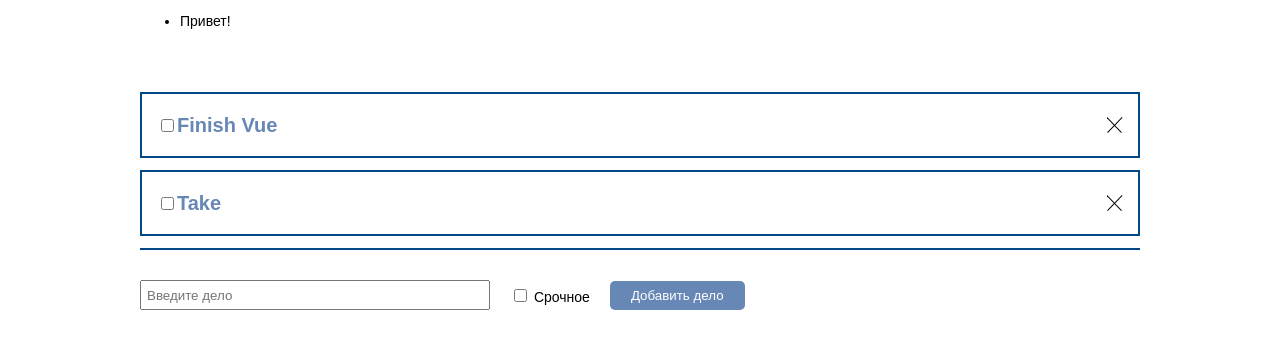
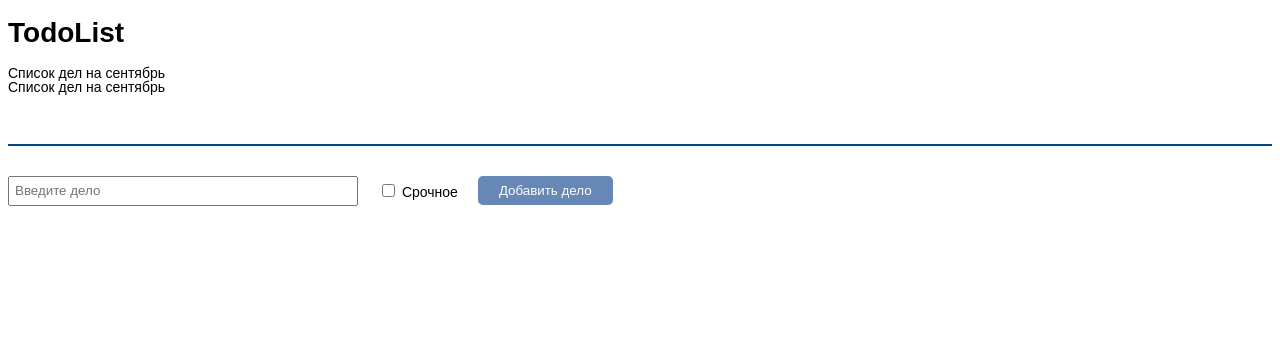
Before and after one commit to Pegasa-WQ/TodoList, a Vue app: page / in a window 1280 px wide. Shown: the top 348 px of the page. Built offline with nearby package versions, Linux system fonts and the light colour scheme.

Commit message:
add TodsLists

```diff
--- a/src/App.vue
+++ b/src/App.vue
@@ -1,26 +1,15 @@
 <template>
-  <div id="app" class="container">
-    <Todo />
-    <TodoList :onArray='onArray'/>
+  <div id="app">
+    <Header />
+    <router-view/>
   </div>
 </template>
 <script>
-import TodoList from './components/TodoList.vue'
-import Todo from './components/Todo.vue'
+import Header from './components/Header.vue'
 export default {
   name: 'app',
-  data () {
-    return {
-    }
-  },
   components: {
-    TodoList,
-    Todo
-  },
-  methods: {
-    onArray (data) {
-      console.log(data)
-    }
+    Header
   }
 }
 </script>
--- /dev/null
+++ b/src/components/Header.vue
@@ -0,0 +1,13 @@
+<template>
+  <header class="header">
+    <h1>TodoList</h1>
+    <div id="nav">
+    </div>
+  </header>
+</template>
+
+<script>
+export default {
+  name: 'Header'
+}
+</script>
--- a/src/components/Todo.vue
+++ /dev/null
@@ -1,33 +0,0 @@
-<template>
-<ul>
-<li>
-Привет!
-</li>
-</ul>
-</template>
-<script>
-export default {
-  data () {
-    return {
-      lists: [
-        {
-          todos: [
-            {
-              id: 0,
-              title: 'Finish Vue',
-              completed: false
-            },
-            {
-              id: 1,
-              title: 'Take',
-              completed: false
-            }
-          ]
-        }
-      ]
-    }
-  }
-}
-</script>
-<style scoped>
-</style>
--- /dev/null
+++ b/src/components/TodoItem.vue
@@ -0,0 +1,18 @@
+<template>
+  <div class="todo-item">
+    <input type="checkbox" v-model="todo.completed" />
+    <h2 class="title">
+      {{ todo.title }}
+    </h2>
+    <span> {{ todo.date }} </span>
+    <button class="remove-item" @click="$emit('remove-todo')"></button>
+  </div>
+</template>
+<script>
+export default {
+  name: 'TodoItem',
+  props: ['todo'],
+  methods: {
+  }
+}
+</script>
--- a/src/components/TodoList.vue
+++ b/src/components/TodoList.vue
@@ -1,14 +1,7 @@
 <template>
 <div class="todos">
-  <div v-for="(todo, index) in todos" :key="todo.id" class="todo-item" :class="{quickly: todo.active, ready: todo.completed}" :todoItem="todo">
-    <div class="todo-made">
-      <input type="checkbox" v-model="todo.completed">
-      <h2 class="title">
-        {{ todo.title }}
-      </h2>
-      <span> {{todo.date}} </span>
-    </div>
-    <button class="remove-item" @click="removeTodo(index); getArray(todo);"></button>
+  <div v-for="(todo, index) in todos" :key="todo.id" class="todo" :class="{quickly: todo.active, ready: todo.completed}">
+    <TodoItem v-bind:todo="todo" v-on:remove-todo='removeTodo(index)'/>
     </div>
   <div class="add-todo">
   <input ref="input" type="text" class="todo-inut" v-model="newTodo" @keyup.enter="addTodo" placeholder="Введите дело">
@@ -16,32 +9,25 @@
   <input id="checkbox" type="checkbox" v-model="check">
   Срочное
   </label>
-  <button class="button-todo" @click="addTodo(); getArray(todo);">Добавить дело</button>
+  <button class="button-todo" @click="addTodo()">Добавить дело</button>
   </div>
   </div>
 </template>
 <script>
+import TodoItem from './TodoItem.vue'
 export default {
-  props: ['onArray'],
+  name: 'Todolist',
+  components: {
+    TodoItem
+  },
+  props: ['todos'],
   data () {
     return {
       newTodo: '',
       check: false,
       idForTodo: 2,
       todoItem: '',
-      checkedCategories: false,
-      todos: [
-        {
-          id: 0,
-          title: 'Finish Vue',
-          completed: false
-        },
-        {
-          id: 1,
-          title: 'Take',
-          completed: false
-        }
-      ]
+      checkedCategories: false
     }
   },
   methods: {
@@ -68,16 +54,11 @@ export default {
       if (confirm(`Удалить дело "${this.todos[index].title}"?`)) {
         this.todos.splice(index, 1)
       }
-    },
-    getArray (todo) {
-      this.onArray([
-        todo
-      ])
     }
   }
 }
 </script>
-<style scoped>
+<style>
 .todos {
   display: flex;
   flex-direction: column;
@@ -97,7 +78,7 @@ export default {
   padding: 0;
   height: 500px;
 }
-.todo-item {
+.todo{
   display: flex;
   align-items: center;
   justify-content: space-between;
@@ -142,10 +123,6 @@ export default {
 .quickly {
   border: 2px solid rgb(165, 0, 52);
 }
-.todo-made {
-  display: flex;
-  align-items: center;
-}
 .ready {
     text-decoration: line-through;
     border: 2px solid green;
@@ -165,4 +142,8 @@ span {
   font-weight: 400;
   color: rgba(0, 73, 134);
 }
+.todo-item {
+  display: flex;
+  align-items: center;
+}
 </style>
--- /dev/null
+++ b/src/components/TodosLists.vue
@@ -0,0 +1,45 @@
+<template>
+<div>
+  <div v-for="item in dela" :key="item.id" @click="$emit('send', item.todos)">
+  {{ item.title }}
+  </div>
+</div>
+</template>
+<script>
+export default {
+  name: 'TodosLists',
+  props: [],
+  data () {
+    return {
+      dela: [{
+        title: 'Список дел на сентябрь',
+        id: 0,
+        todos: [
+          {
+            title: 'Дело всей жизни',
+            id: 0,
+            completed: false,
+            active: true
+          }
+        ]
+      },
+      {
+        title: 'Список дел на сентябрь',
+        id: 1,
+        todos: [
+          {
+            title: 'Дело всей жизни2',
+            id: 1,
+            completed: false,
+            active: true
+          }
+        ]
+      }]
+    }
+  },
+  methods: {
+  }
+}
+</script>
+<style scoped>
+</style>
--- a/src/views/Home.vue
+++ b/src/views/Home.vue
@@ -1,13 +1,29 @@
 <template>
-  <div class="home">
-    <img alt="Vue logo" src="../assets/logo.png">
+  <div id="app">
+  <TodosLists v-on:send="sendArray" />
+  <TodoList v-bind:todos="todos"  v-on:remove-todo='removeTodo (index)' />
   </div>
 </template>
 
 <script>
-// @ is an alias to /src
+import TodoList from '../components/TodoList.vue'
+import TodosLists from '../components/TodosLists.vue'
 
 export default {
-  name: 'Home'
+  name: 'Home',
+  components: {
+    TodosLists,
+    TodoList
+  },
+  data () {
+    return {
+      todos: []
+    }
+  },
+  methods: {
+    sendArray (todos) {
+      this.todos = todos
+    }
+  }
 }
 </script>
```
